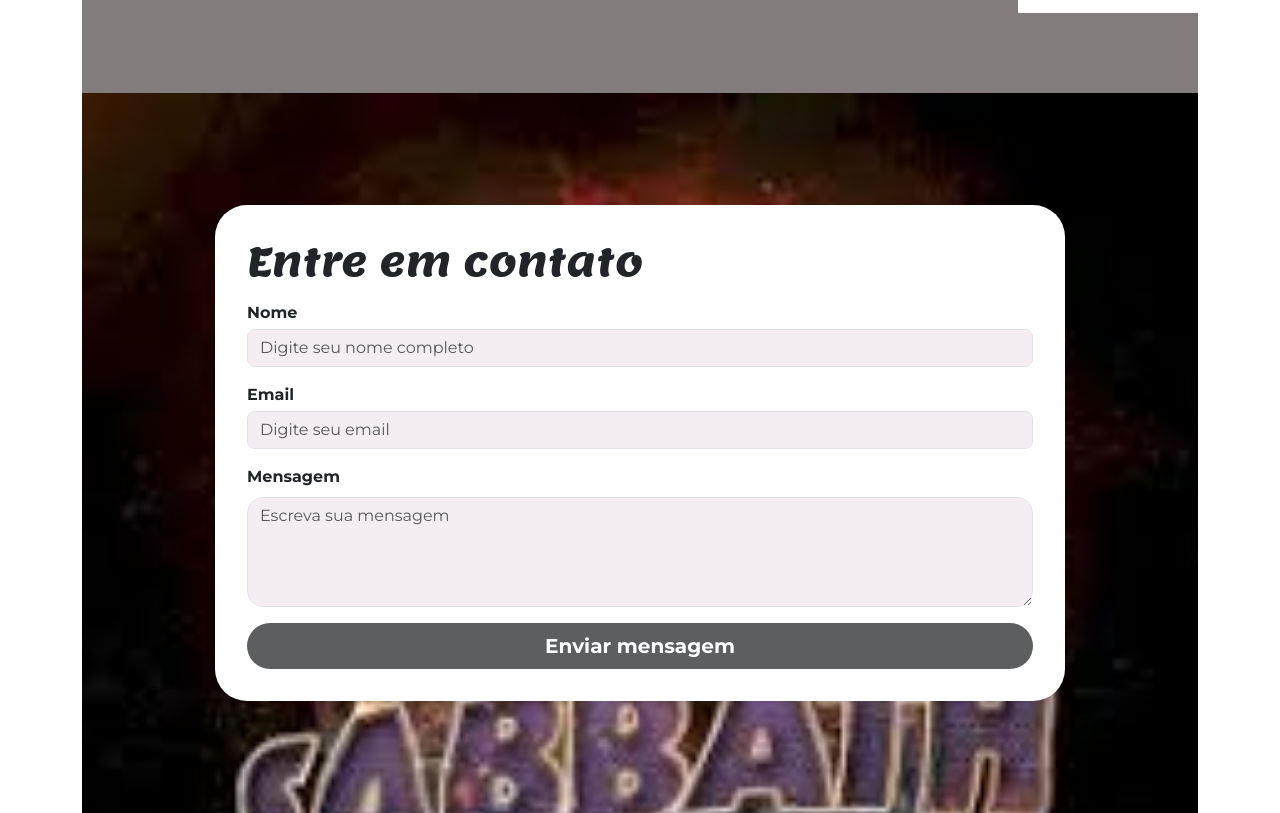
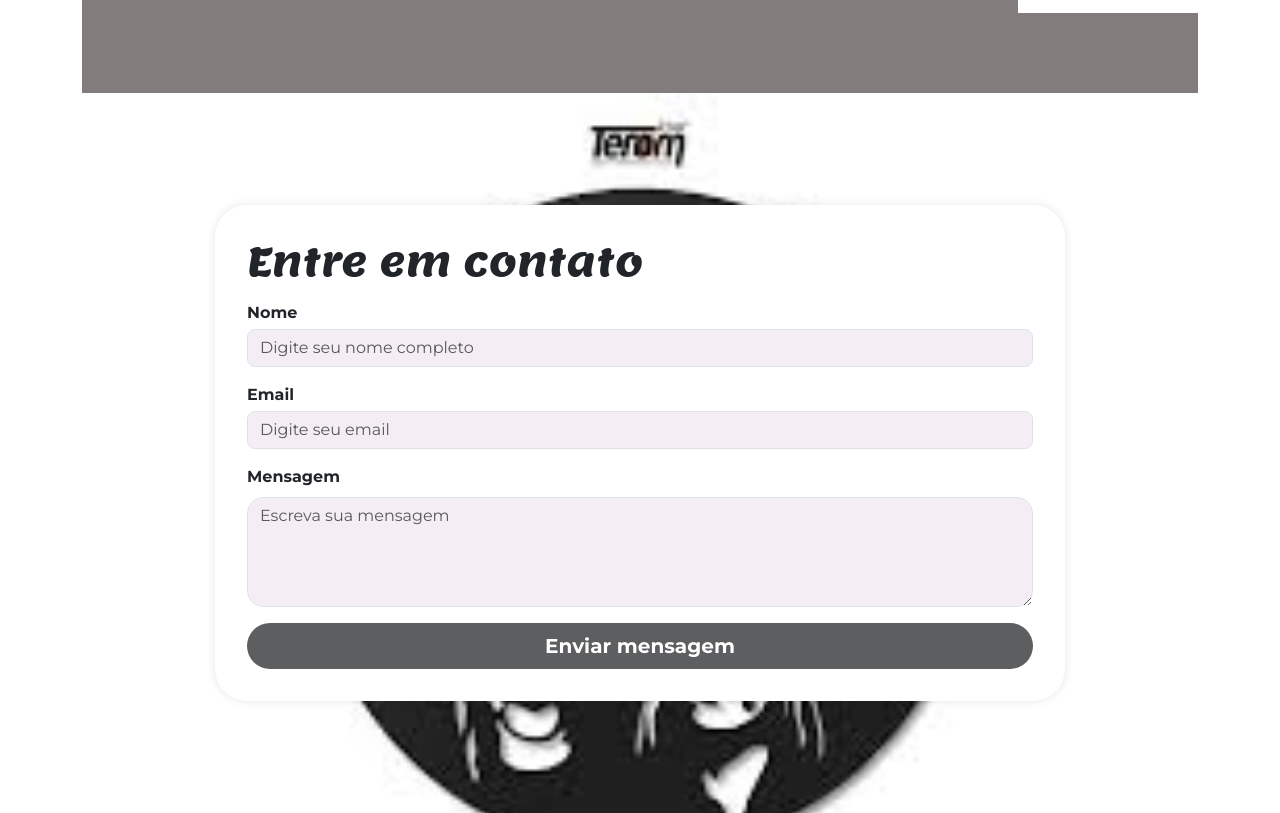
Before and after one commit to sahh-g/cemag-3c, a plain HTML site: page index.html in a window 1280 px wide. Shown: the part 2034-2847 px from the top of the page. Drawn offline with nearby package versions, Linux system fonts and the light colour scheme.

Commit message:
dddddddddddddddddd

```diff
--- a/styles.css
+++ b/styles.css
@@ -113,7 +113,7 @@ h2 {
 }
 
 #contato {
-    background-image: url('img/image.png');
+    background-image: url('img/image\ copy\ 8.png');
     background-size: cover;
     padding: 4rem 0;
     /* Espaçamento interno para a seção de contato */
```
